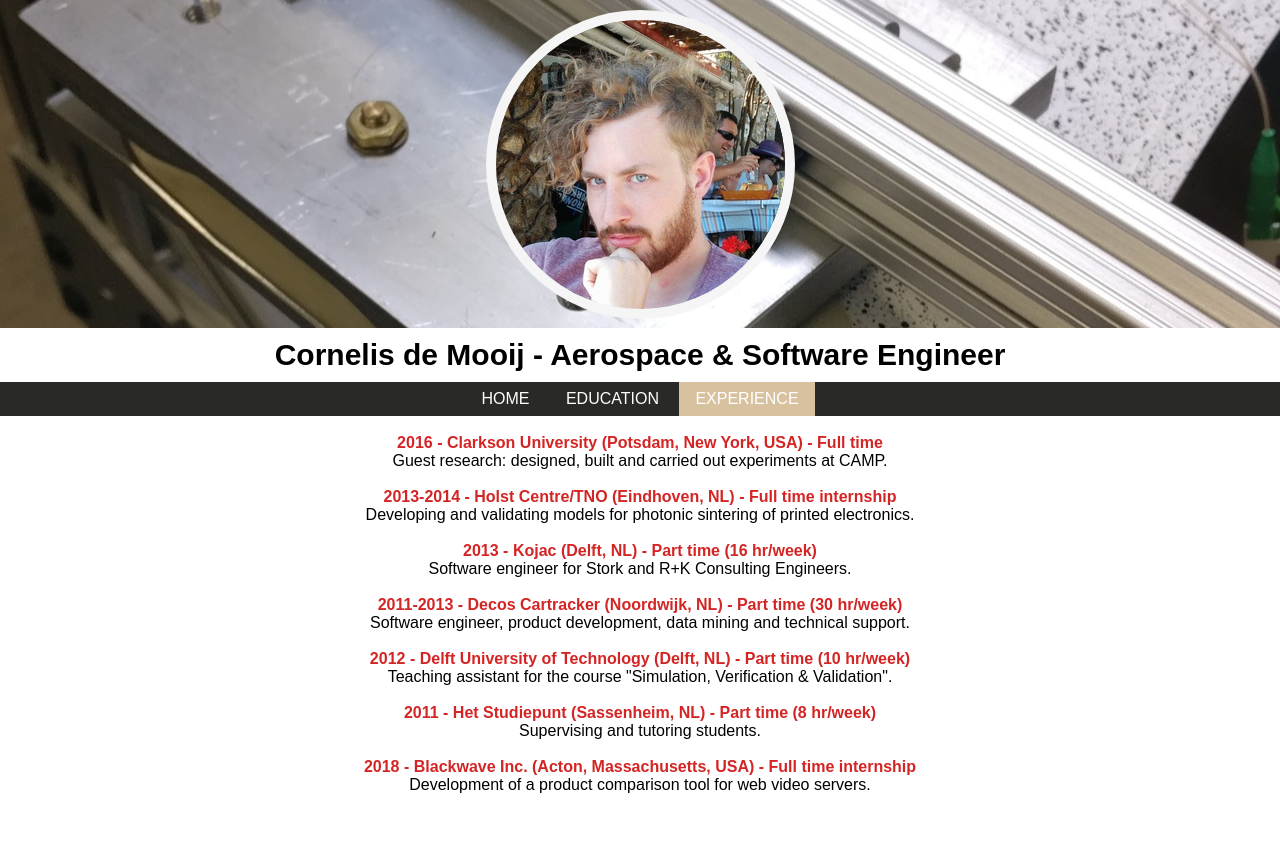
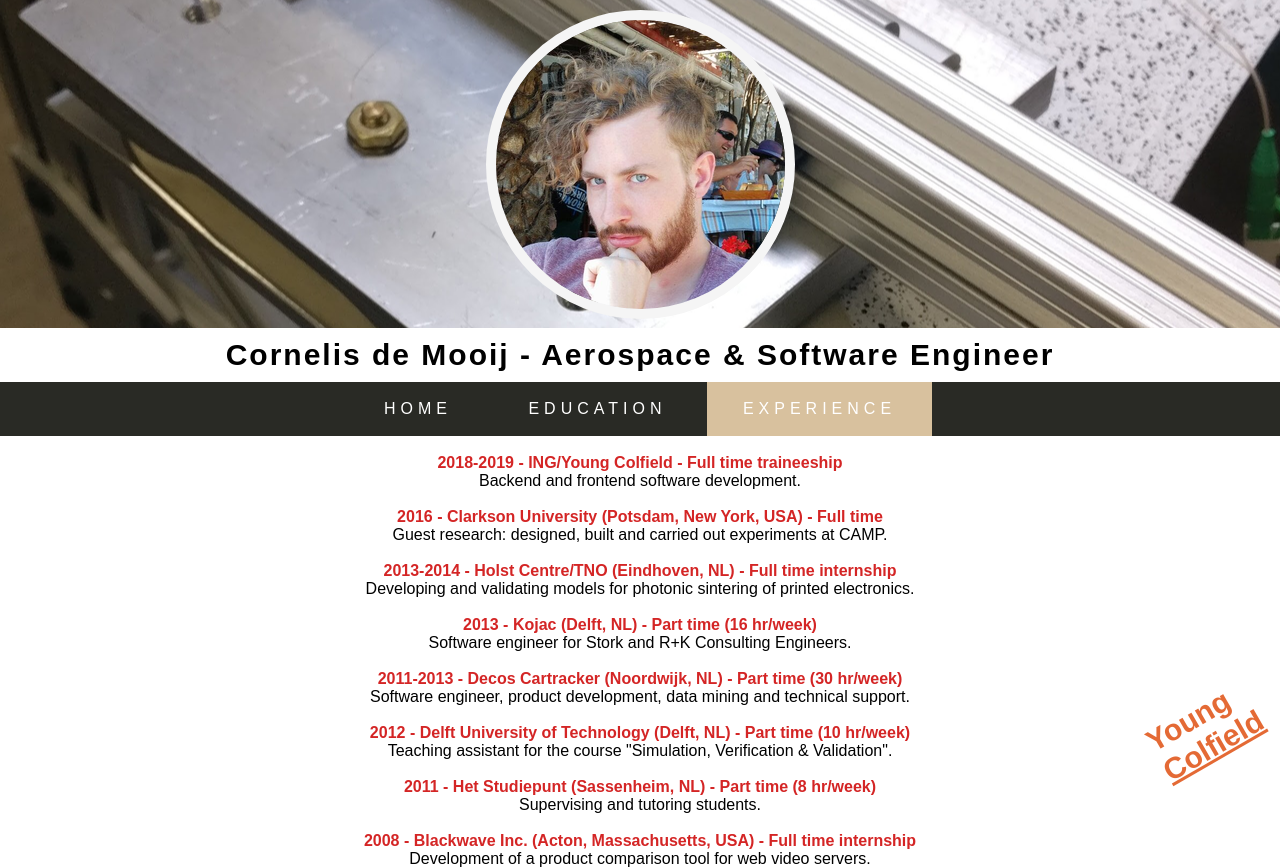
Before and after one commit to cornelisdemooij/HTMLCSSOnlyWebsite, a website: page exp.html in a window 1280 px wide. Before the commit the page ends 800 px from the top, so only its background shows below. Drawn offline with Linux system fonts and the light colour scheme.

Commit message:
Added Young Colfield link

```diff
--- a/exp.html
+++ b/exp.html
@@ -19,6 +19,10 @@
 			<li><a class="active" href="/exp.html">Experience</a></li>
 		</ul>
 		<ul class="history">
+			<li>
+					<br><b>2018-2019 - ING/Young Colfield - Full time traineeship</b>
+					<br>Backend and frontend software development.
+				</li>
 			<li>
 				<br><b>2016 - Clarkson University (Potsdam, New York, USA) - Full time</b>
 				<br>Guest research: designed, built and carried out experiments at CAMP.
@@ -44,9 +48,15 @@
 				<br>Supervising and tutoring students.
 			</li>
 			<li>
-				<br><b>2018 - Blackwave Inc. (Acton, Massachusetts, USA) - Full time internship</b>
+				<br><b>2008 - Blackwave Inc. (Acton, Massachusetts, USA) - Full time internship</b>
 				<br>Development of a product comparison tool for web video servers.
 			</li>
 		</ul>
+
+		<div class="yccontainer">
+			<div class="yc">
+				<a href="https://www.youngcolfield.nl/"><b>Young<br><u>Colfield</u></b></a>
+			</div>
+		</div>
   </body>
 </html>
--- a/style.css
+++ b/style.css
@@ -21,6 +21,7 @@ body {
     text-align: center;
     font-size: 30px;
     color: black;
+    letter-spacing: 2px;
 }
 
 p {
@@ -42,10 +43,11 @@ p {
 }
 .navigation li a {
     color: #fff;
-    padding: 8px 16px;
+    padding: 18px 36px;
     text-decoration: none;
     text-align: center;
     display: inline-block;
+    letter-spacing: 5px;
 }
 .navigation li a:hover {
     background-color: rgb(211, 211, 219);
@@ -68,3 +70,20 @@ p {
 q {
     font-style: italic;
 }
+
+.yccontainer {
+    overflow:hidden;
+    position:absolute;
+    bottom:0;
+    right:0;
+}
+.yc {
+    margin: 35px 20px;
+    transform: rotate(-30deg);
+    text-align: left;
+}
+.yc a {
+    color: #e46a35;
+    text-decoration: none;
+    font-size: 30px;
+}
```
Also changed, not shown: edu.html (+7 -1 lines), index.html (+6 -0 lines).
